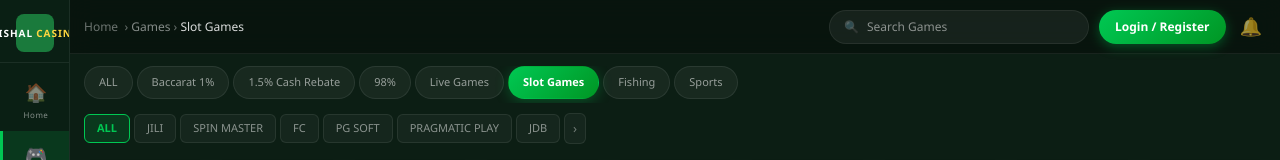
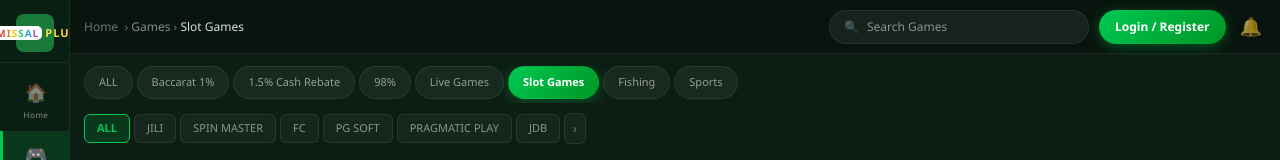
Before and after one commit to muhajirpayao/mishrepo, a React (Vite) app: page / in a window 1280 px wide. Shown: the top 160 px of the page. Built offline with nearby package versions, Linux system fonts and the light colour scheme.

Commit message:
MISHADL ADDING

```diff
--- a/src/App.jsx
+++ b/src/App.jsx
@@ -19,29 +19,15 @@ const G = {
 
 /* ─── LOGO ───────────────────────────────────────────────────── */
 function Logo({ small }) {
+  const letters = [["M","#e74c3c"],["I","#e67e22"],["S","#f1c40f"],["S","#2ecc71"],["A","#3498db"],["L","#9b59b6"]];
   return (
     <div style={{ display:"flex", alignItems:"center", gap:small?3:6 }}>
-      <span
-        style={{
-          color:"#fff",
-          fontWeight:900,
-          fontSize: small ? 10 : 18,
-          letterSpacing:1,
-        }}
-      >
-        MISHAL
-      </span>
-
-      <span
-        style={{
-          color:G.gold,
-          fontWeight:900,
-          fontSize: small ? 10 : 15,
-          letterSpacing:1,
-        }}
-      >
-        CASINO
-      </span>
+      <div style={{ background:"#fff", borderRadius:5, padding: small?"2px 4px":"3px 6px", display:"flex", gap:1 }}>
+        {letters.map(([c,col],i)=>(
+          <span key={i} style={{ color:col, fontWeight:900, fontSize:small?10:14, lineHeight:1 }}>{c}</span>
+        ))}
+      </div>
+      <span style={{ color:G.gold, fontWeight:900, fontSize:small?11:15, letterSpacing:1 }}>PLUS</span>
     </div>
   );
 }
```
